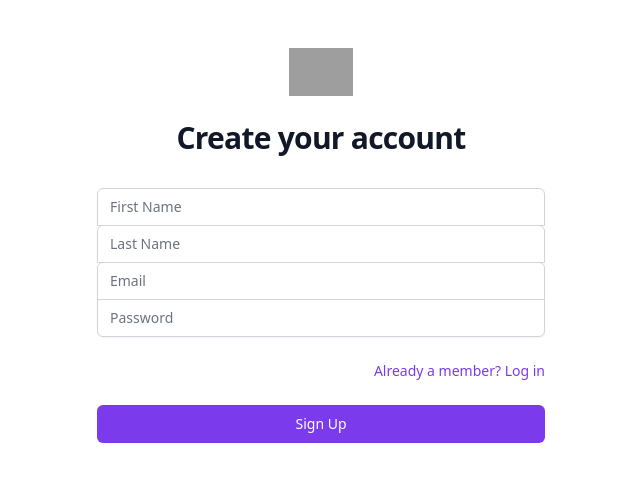
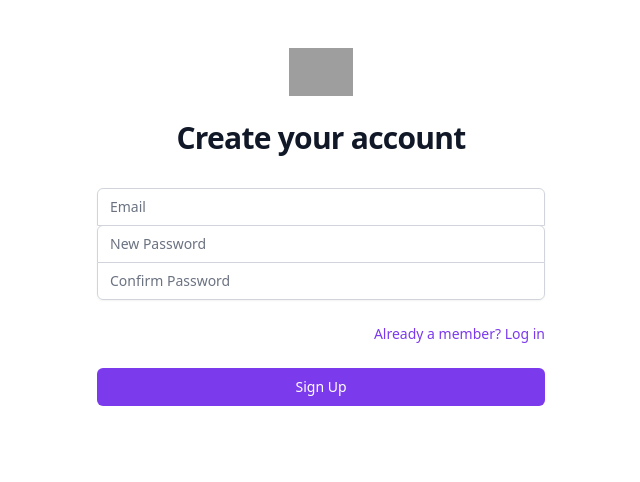
Before and after one commit to Elmedinalahu/Note-taking-Service, a React (Create React App) app in the folder notes-service-react/: page /signup in a window 1280 px wide. Shown: the top 482 px of the page, without its empty margins (319-959 px from the left). Built offline with nearby package versions, Linux system fonts and the light colour scheme; grey boxes are pictures that could not be loaded.

Commit message:
Made some changes in login and signup

```diff
--- a/notes-service-react/src/Login.jsx
+++ b/notes-service-react/src/Login.jsx
@@ -26,9 +26,7 @@ const Login = () =>{
                   Email address
                 </label>
                 <input
-                  id="email-address"
-                  name="email"
-                  type="email"
+                  type="Email"
                   autoComplete="email"
                   required
                   className="relative block w-full appearance-none rounded-none rounded-t-md border border-gray-300 px-3 py-2 text-gray-900 placeholder-gray-500 focus:z-10 focus:border-violet-500 focus:outline-none focus:ring-violet-500 sm:text-sm"
@@ -40,8 +38,6 @@ const Login = () =>{
                   Password
                 </label>
                 <input
-                  id="password"
-                  name="password"
                   type="password"
                   autoComplete="current-password"
                   required
--- a/notes-service-react/src/SignUp.jsx
+++ b/notes-service-react/src/SignUp.jsx
@@ -20,61 +20,40 @@ const SignUp = () => {
           <form className="mt-8 space-y-6" action="#" method="POST">
             <input type="hidden" name="remember" defaultValue="true" />
             <div className="-space-y-px rounded-md shadow-sm">
-                <div>
-
-                <label htmlFor="FirstName" className="sr-only">
-                 First Name
-                </label>
-                <input
-                  id="FirstName"
-                  name="FirstName"
-                  type="FirstName"
-                  autoComplete="FirstName"
-                  required
-                  className="relative block w-full appearance-none rounded-none rounded-t-md border border-gray-300 px-3 py-2 text-gray-900 placeholder-gray-500 focus:z-10 focus:border-violet-500 focus:outline-none focus:ring-violet-500 sm:text-sm"
-                  placeholder="First Name"/>
-                  </div>
-                  <div>
-
-              <label htmlFor="LastName" className="sr-only">
-                  Last Name
-                </label>
-                <input
-                  id="LastName"
-                  name="LastName"
-                  type="LastName"
-                  autoComplete="LastName"
-                  required
-                  className="relative block w-full appearance-none rounded-none rounded-t-md border border-gray-300 px-3 py-2 text-gray-900 placeholder-gray-500 focus:z-10 focus:border-violet-500 focus:outline-none focus:ring-violet-500 sm:text-sm"
-                  placeholder="Last Name"/>
-                  </div>
-                  <div>
-
-                 <label htmlFor="email-address" className="sr-only">
+              <div>
+                 <label htmlFor="email" className="sr-only">
                   Email
                 </label>
                 <input
-                  id="email-address"
-                  name="email-address"
-                  type="email-address"
-                  autoComplete="email-address"
+                  type="email"
+                  autoComplete="email"
                   required
                   className="relative block w-full appearance-none rounded-none rounded-t-md border border-gray-300 px-3 py-2 text-gray-900 placeholder-gray-500 focus:z-10 focus:border-violet-500 focus:outline-none focus:ring-violet-500 sm:text-sm"
                   placeholder="Email"/>
                   </div>
                   <div>
-
+                    <label htmlFor="password" className="sr-only">
+                        New Password
+                        </label>
+                        <input
+                          type="password"
+                          autoComplete="password"
+                          required
+                          className="relative block w-full appearance-none rounded-none rounded-t-md border border-gray-300 px-3 py-2 text-gray-900 placeholder-gray-500 focus:z-10 focus:border-violet-500 focus:outline-none focus:ring-violet-500 sm:text-sm"
+                          placeholder="New Password"/>
+                        </div>
+                      <div>
+                  </div>
+                  <div>
                 <label htmlFor="password" className="sr-only">
                   Password
                 </label>
                 <input
-                  id="password"
-                  name="password"
                   type="password"
                   autoComplete="current-password"
                   required
                   className="relative block w-full appearance-none rounded-none rounded-b-md border border-gray-300 px-3 py-2 text-gray-900 placeholder-gray-500 focus:z-10 focus:border-violet-500 focus:outline-none focus:ring-violet-500 sm:text-sm"
-                  placeholder="Password"/>
+                  placeholder="Confirm Password"/>
                   </div>
             </div>
 
```
